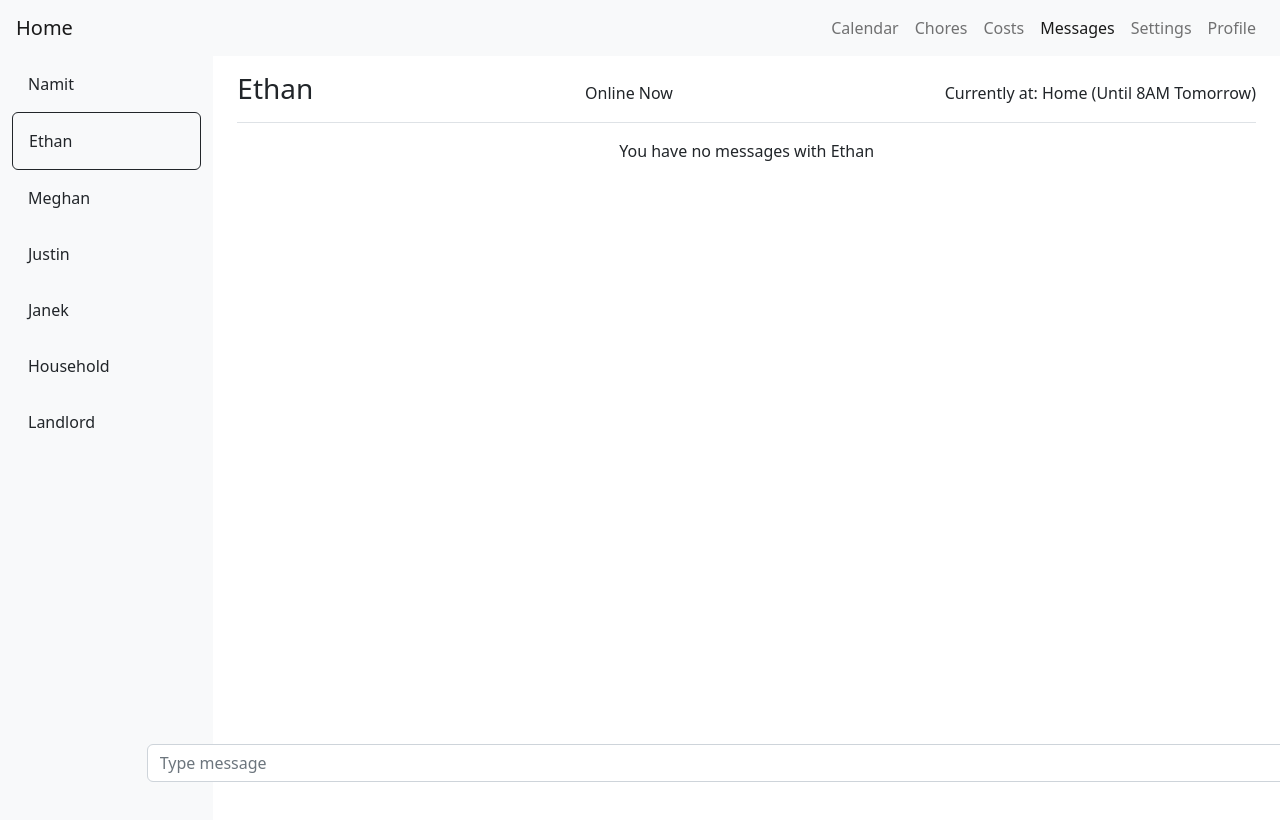
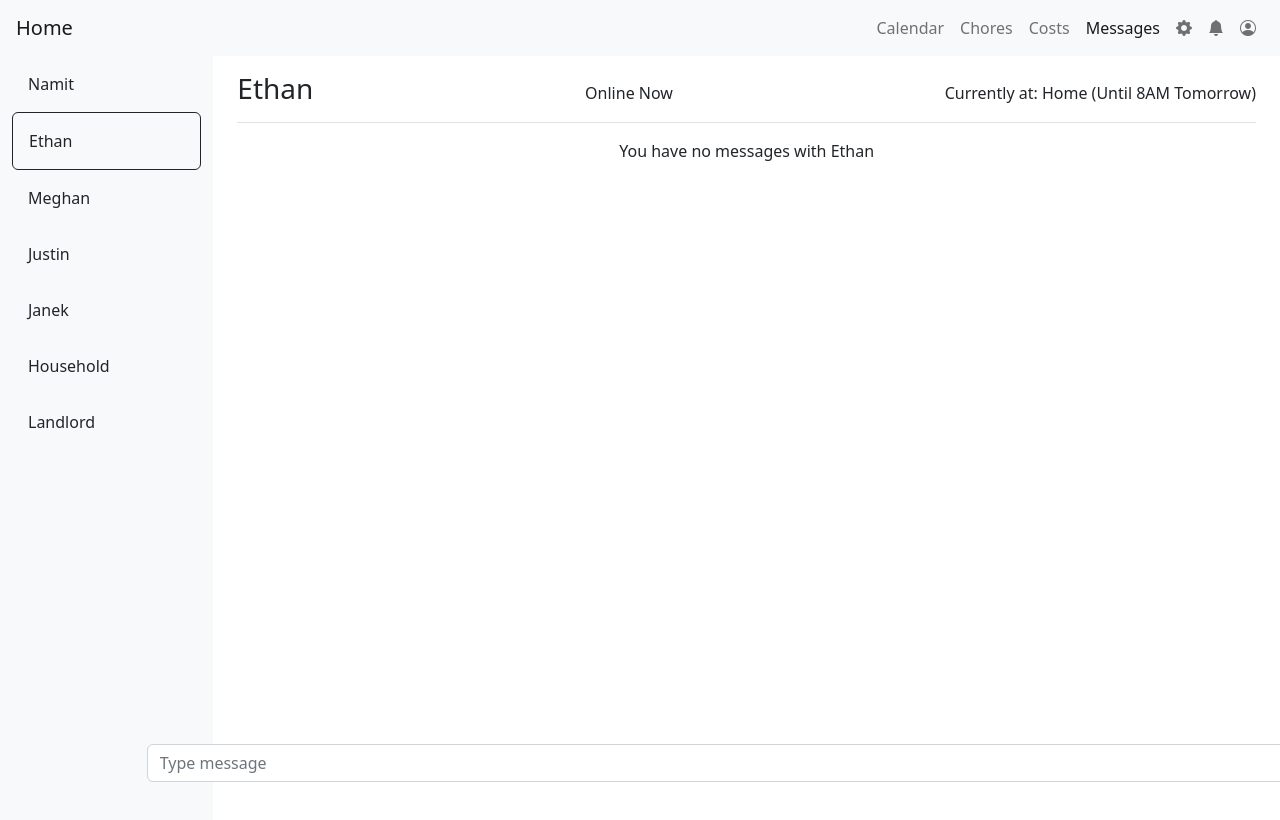
Before and after one commit to justinprez/goodhousemate, a website: page tabs/messageList/ethan.html in a window 1280 px wide. Shown: the top 820 px of the page. Drawn offline with nearby package versions, Linux system fonts and the light colour scheme.

Commit message:
fixed navbar

```diff
--- a/tabs/messageList/ethan.html
+++ b/tabs/messageList/ethan.html
@@ -9,6 +9,7 @@
       rel="stylesheet"
       href="../../bootstrap-5.2.2-dist/css/bootstrap.min.css"
     />
+    <link rel="stylesheet" href="https://cdn.jsdelivr.net/npm/bootstrap-icons@1.10.2/font/bootstrap-icons.css">
   </head>
   <body>
     <nav class="navbar navbar-expand-lg navbar-light bg-light">
@@ -35,8 +36,9 @@
           <a class="nav-item nav-link active" href="../messages.html"
             >Messages</a
           >
-          <a class="nav-item nav-link" href="#">Settings</a>
-          <a class="nav-item nav-link" href="#">Profile</a>
+          <a class="nav-item nav-link" href="#"><i class="bi bi-gear-fill"></i></a>
+          <a class="nav-item nav-link" href="#"><i class="bi bi-bell-fill"></i></a>
+          <a class="nav-item nav-link" href="#"><i class="bi bi-person-circle"></i></a>
         </div>
       </div>
     </nav>
```
Also changed, not shown: tabs/messageList/household.html (+4 -2 lines), tabs/messageList/janek.html (+4 -2 lines), tabs/messageList/justin.html (+4 -2 lines), tabs/messageList/landlord.html (+4 -2 lines), tabs/messageList/meghan.html (+4 -2 lines), tabs/messageList/namit.html (+4 -2 lines).
